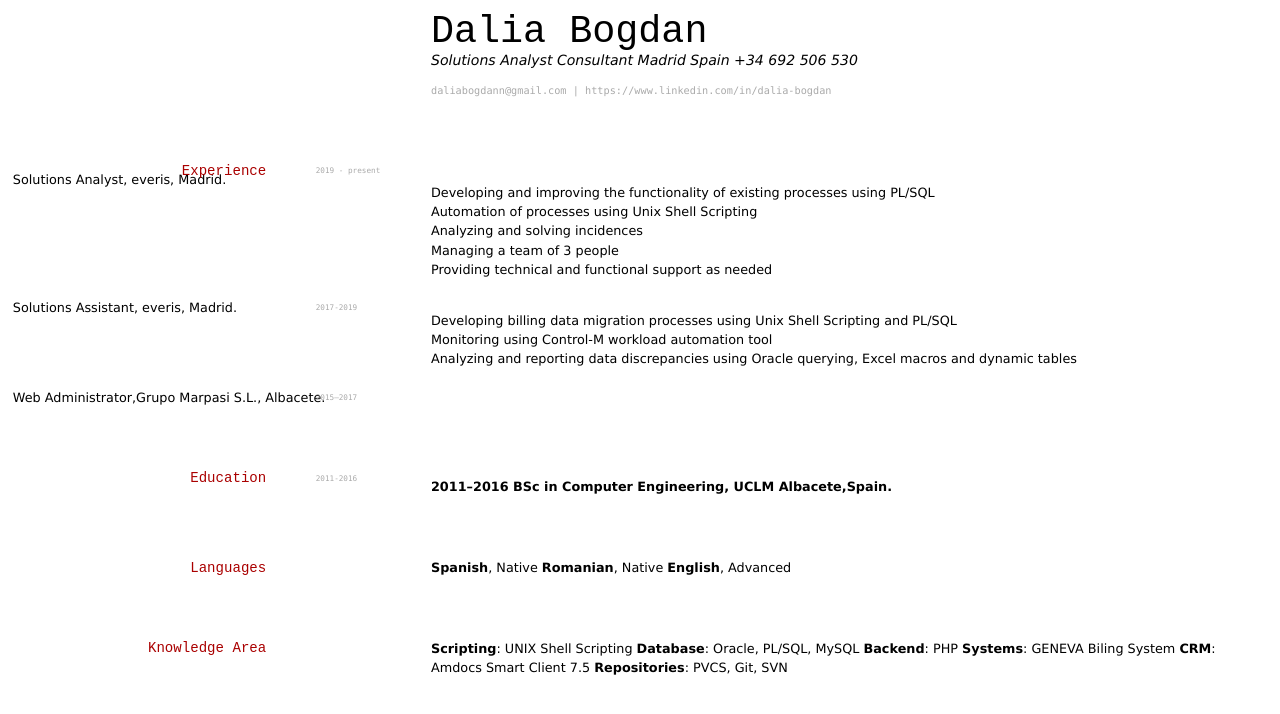
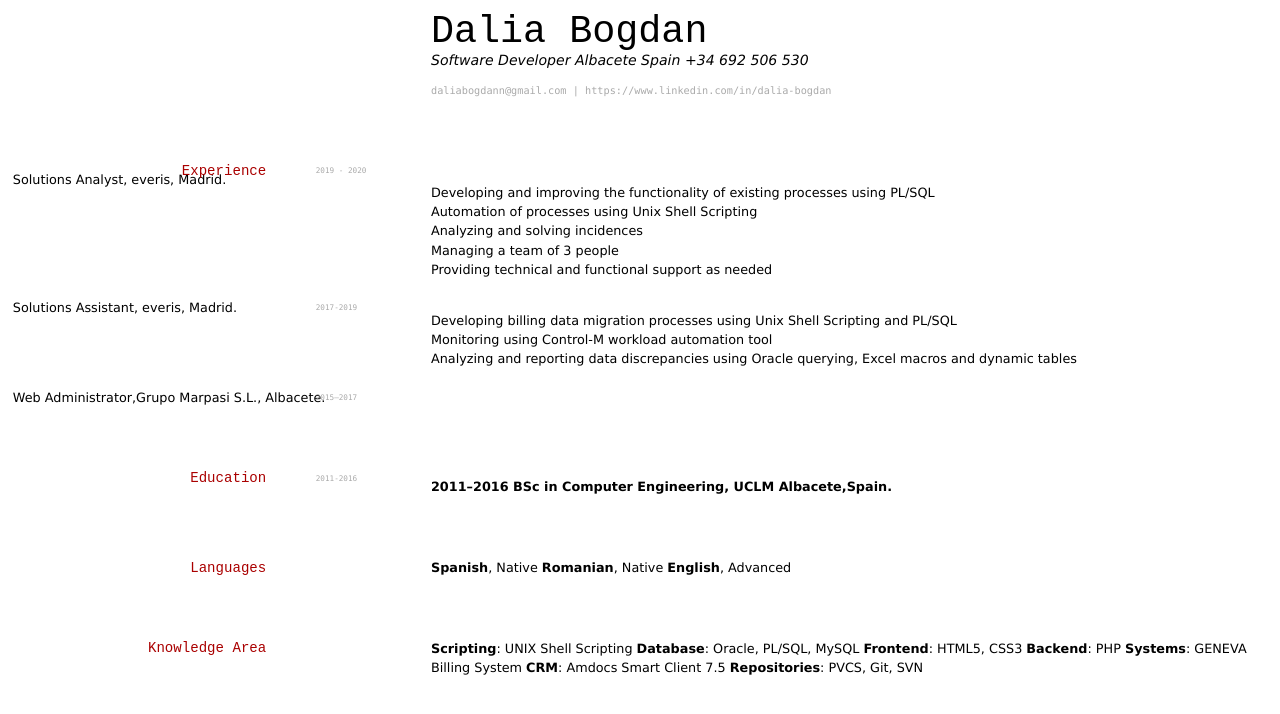
Before and after one commit to elipapa/markdown-cv, a Jekyll site: the page built from index.md, in a window 1280 px wide. Shown: the top 714 px of the page. Built offline with Jekyll 4.4.1, drawn with Linux system fonts in a browser that asks for light colours.

Commit message:
modificacion estilo

```diff
--- a/index.md
+++ b/index.md
@@ -3,8 +3,8 @@ layout: cv
 title: Dalia Bogdan's CV
 ---
 # Dalia Bogdan
-Solutions Analyst Consultant
-Madrid
+Software Developer
+Albacete
 Spain
 +34 692 506 530
 
@@ -16,7 +16,7 @@ Spain
 
 ## Experience
 
-`2019 - present`
+`2019 - 2020`
 
 ##### Solutions Analyst, everis, Madrid.
 
@@ -61,7 +61,8 @@ __English__, Advanced
 
 __Scripting__: UNIX Shell Scripting
 __Database__: Oracle, PL/SQL, MySQL
+__Frontend__: HTML5, CSS3
 __Backend__: PHP
-__Systems__: GENEVA Biling System
+__Systems__: GENEVA Billing System
 __CRM__: Amdocs Smart Client 7.5
 __Repositories__: PVCS, Git, SVN
```
